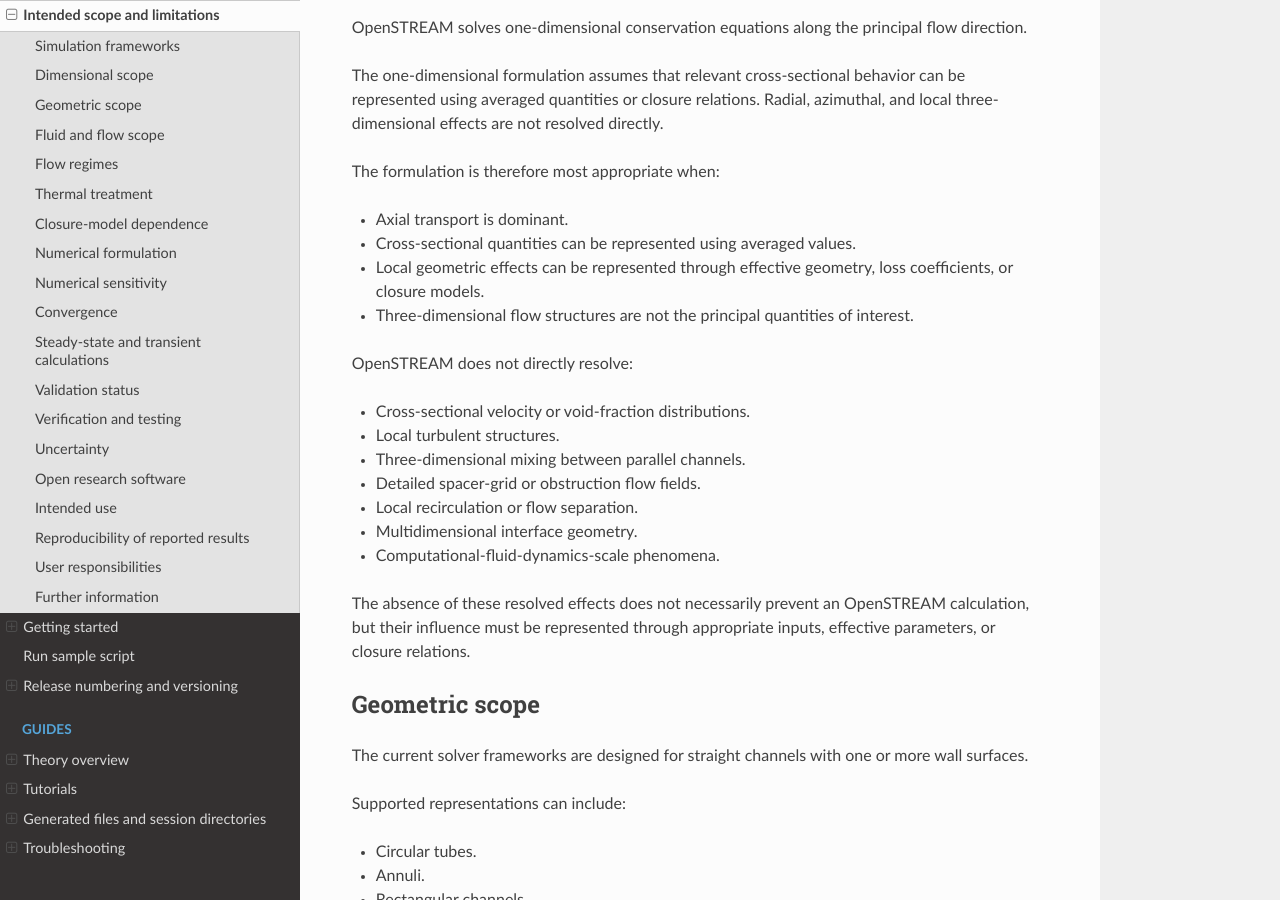
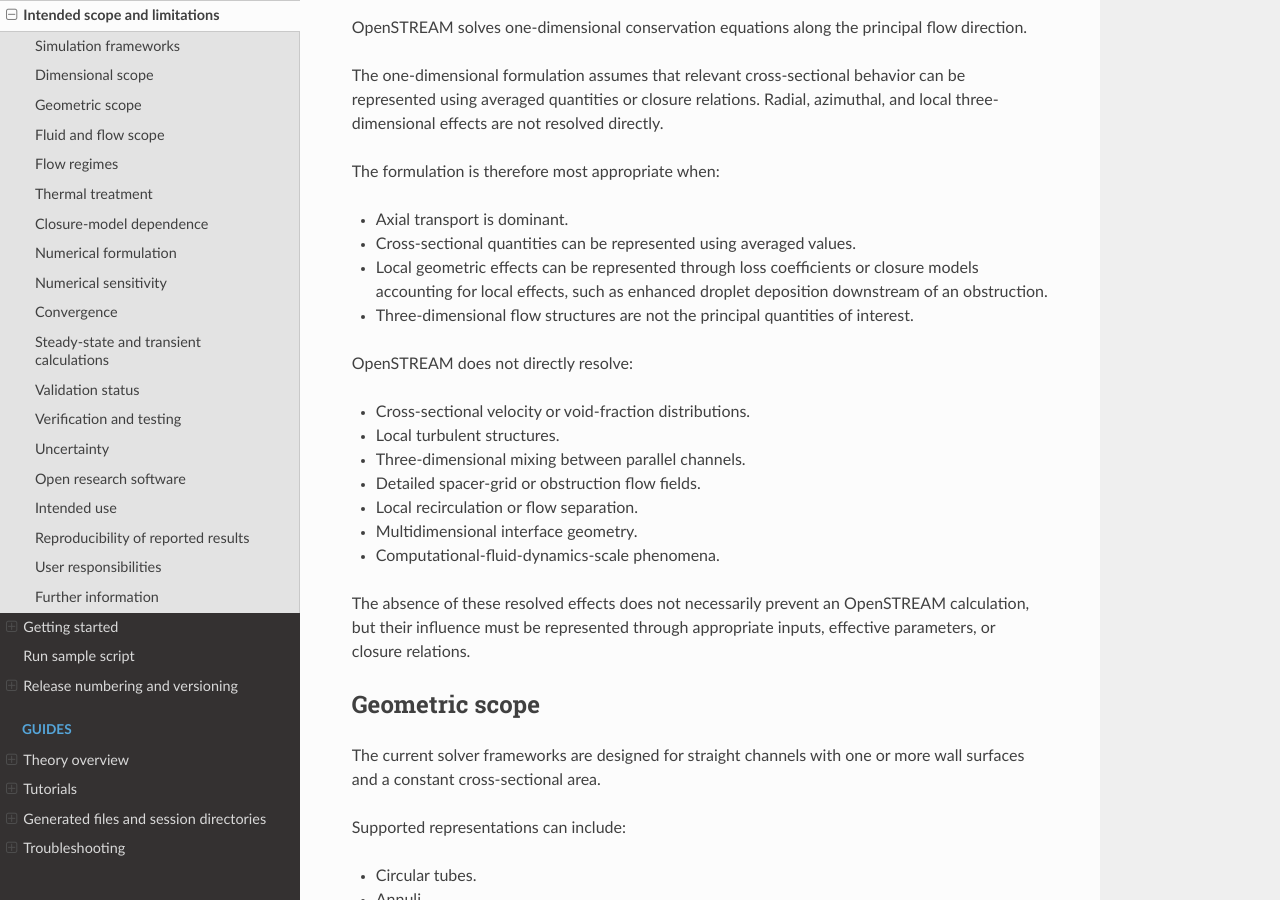
Before and after one commit to OpenSTREAM-solvers/openstream, a Sphinx documentation site: the page built from docs/source/Usage/scope_and_limitations.rst, in a window 1280 px wide and 900 px high, scrolled down 1072 px. Built offline with Sphinx 7.4.7 and the Read the Docs theme 3.1.0, drawn with Linux system fonts in a browser that asks for light colours.

Commit message:
docs(usage): Clarify constant cross-sectional area limitation

```diff
--- a/docs/source/Usage/scope_and_limitations.rst
+++ b/docs/source/Usage/scope_and_limitations.rst
@@ -60,8 +60,9 @@ The formulation is therefore most appropriate when:
 
 - Axial transport is dominant.
 - Cross-sectional quantities can be represented using averaged values.
-- Local geometric effects can be represented through effective geometry,
-  loss coefficients, or closure models.
+- Local geometric effects can be represented through loss coefficients or
+  closure models accounting for local effects, such as enhanced droplet
+  deposition downstream of an obstruction.
 - Three-dimensional flow structures are not the principal quantities of
   interest.
 
@@ -83,7 +84,7 @@ Geometric scope
 ---------------
 
 The current solver frameworks are designed for straight channels with one
-or more wall surfaces.
+or more wall surfaces and a constant cross-sectional area.
 
 Supported representations can include:
 
```
